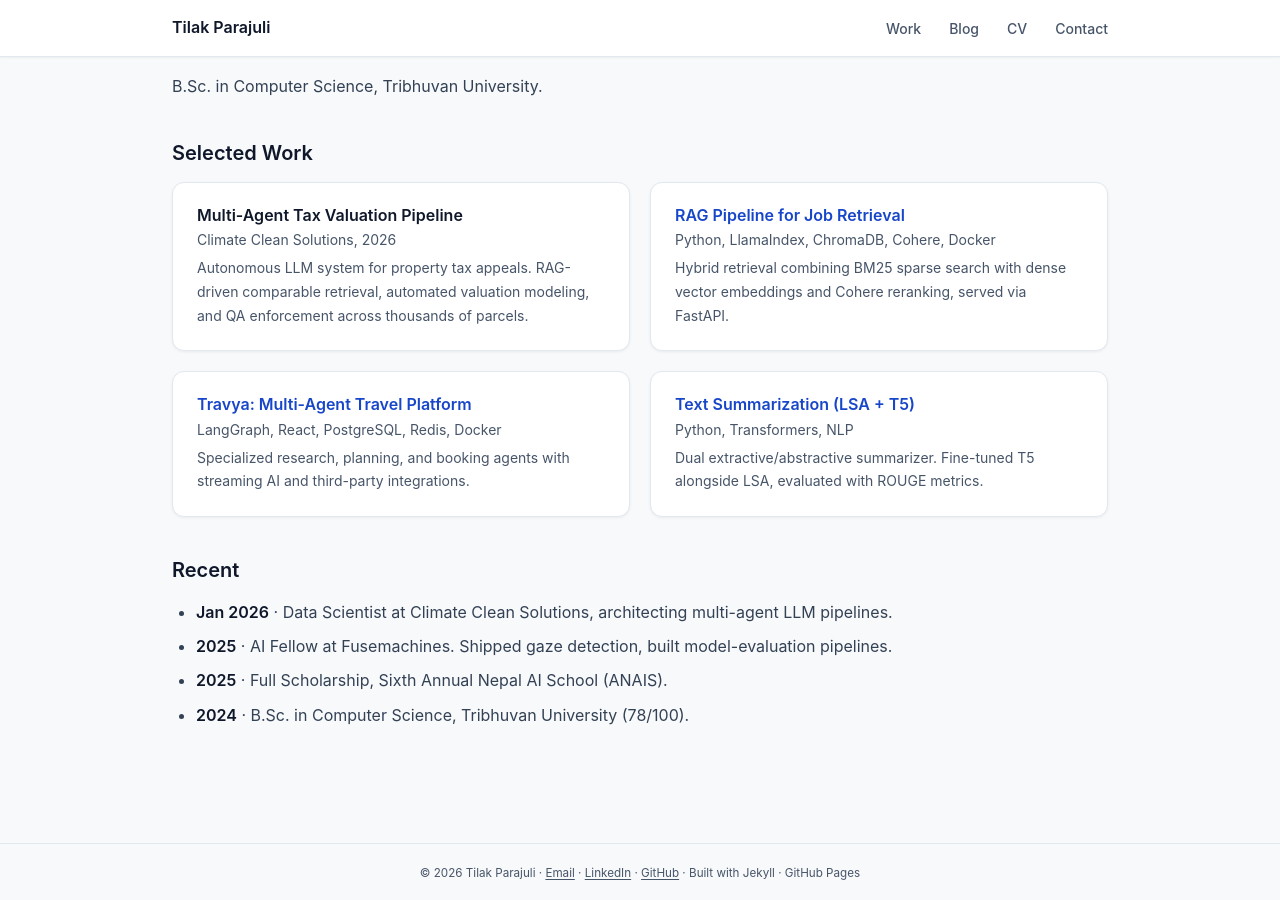
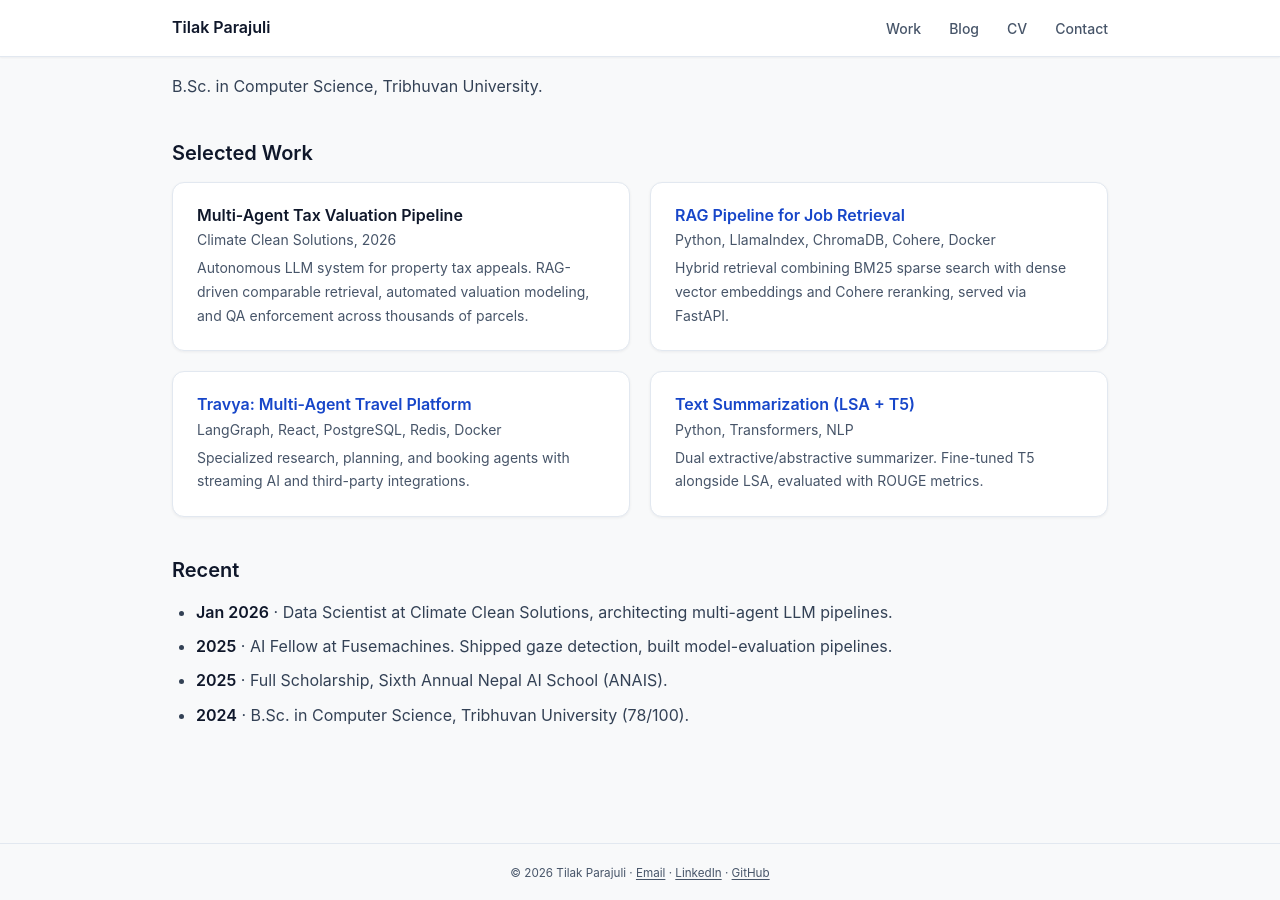
Before and after one commit to parajuli-ai/academic-website, a Jekyll site: the page built from index.md, in a window 1280 px wide and 900 px high, scrolled down 583 px. Built offline with Jekyll 4.4.1, drawn with Linux system fonts in a browser that asks for light colours.

Commit message:
Remove "Built with Jekyll · GitHub Pages" from footer
Co-Authored-By: Claude Opus 4.8 <noreply@anthropic.com>

```diff
--- a/_includes/footer.html
+++ b/_includes/footer.html
@@ -4,6 +4,5 @@
         · <a href="mailto:{{ site.author.email }}">Email</a>
         {% if site.author.linkedin %} · <a href="https://linkedin.com/in/{{ site.author.linkedin }}" target="_blank" rel="noopener">LinkedIn</a>{% endif %}
         {% if site.author.github %} · <a href="https://github.com/{{ site.author.github }}" target="_blank" rel="noopener">GitHub</a>{% endif %}
-        · Built with Jekyll · GitHub Pages
     </small>
 </div>
```
